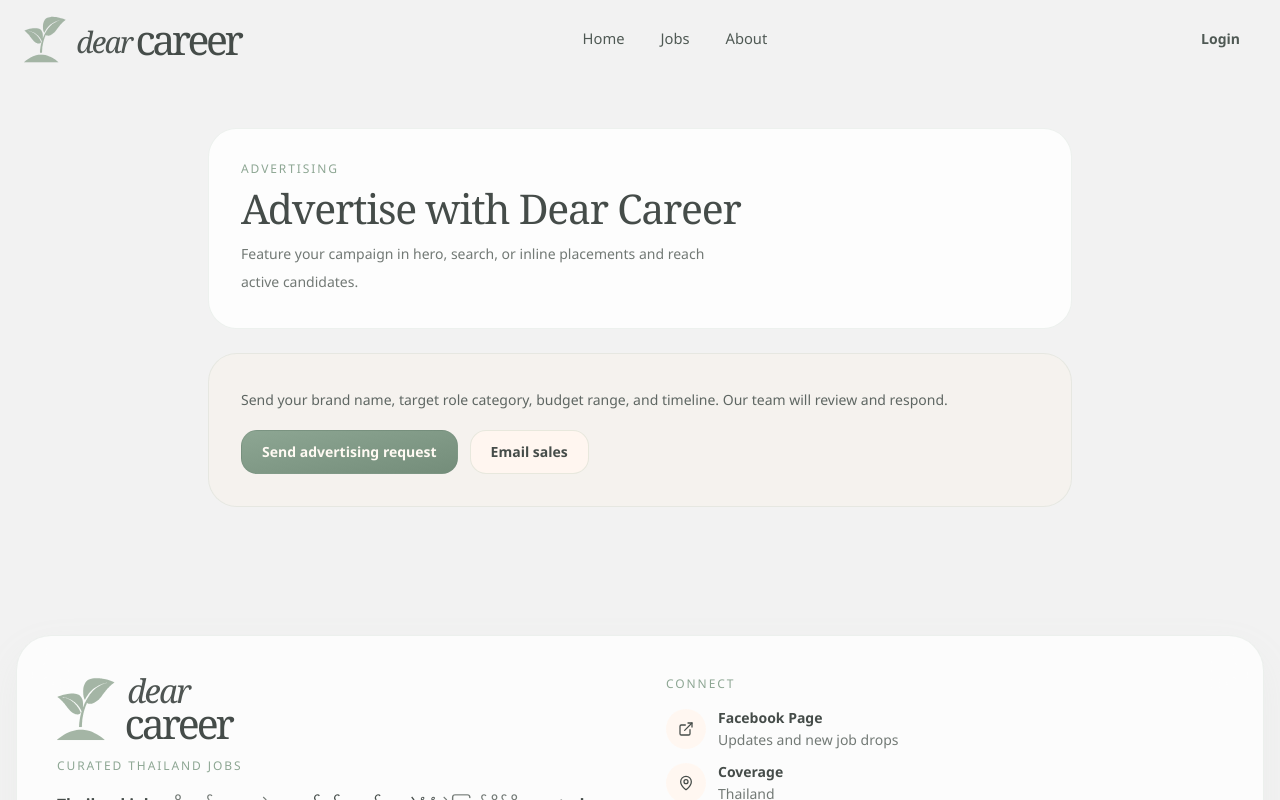
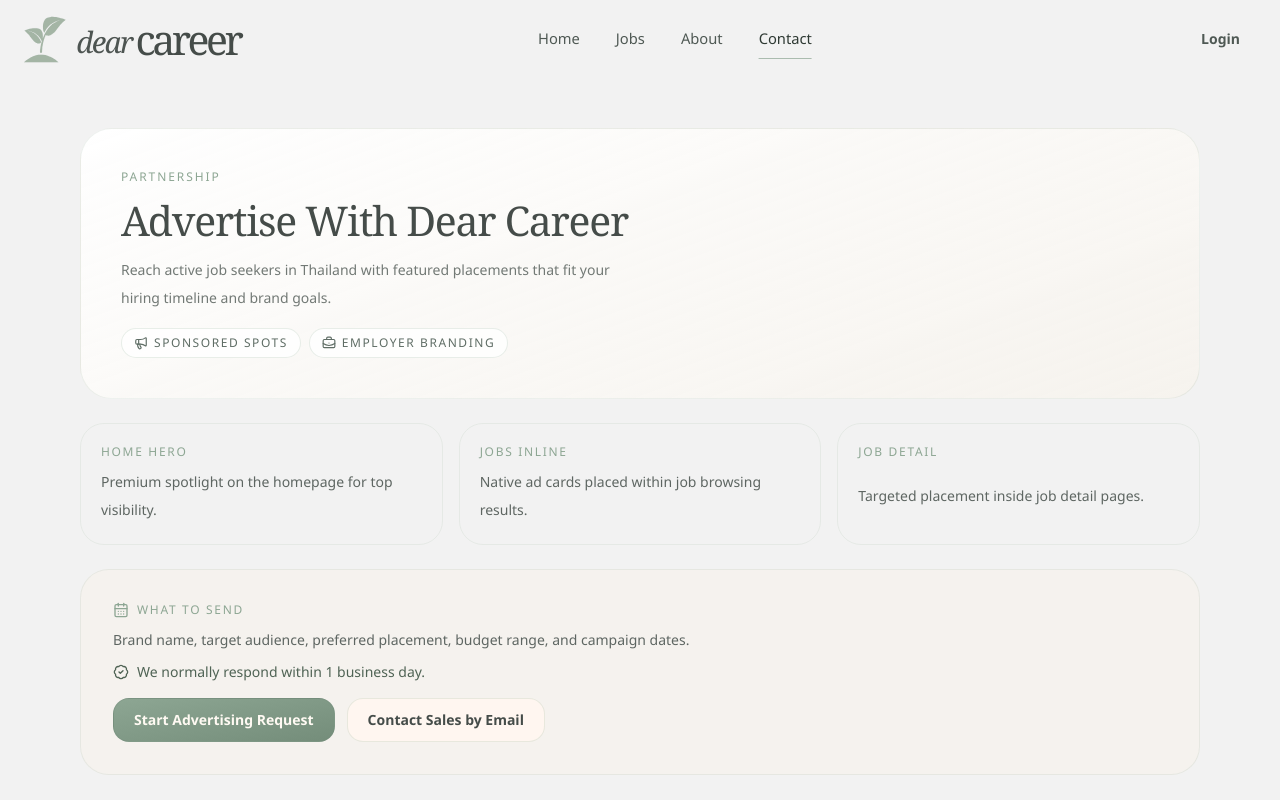
Before and after one commit to thureinphyoecoder/dear-career2, a Next.js app in the folder frontend/: page /contact in a window 1280 px wide. Shown: the top 800 px of the page. Built offline with nearby package versions, Linux system fonts and the light colour scheme; no server answers.

Commit message:
Add contact nav item and polish contact page

```diff
--- a/frontend/app/(public)/contact/page.tsx
+++ b/frontend/app/(public)/contact/page.tsx
@@ -1,5 +1,6 @@
 import type { Metadata } from "next";
 import Link from "next/link";
+import { BadgeCheck, BriefcaseBusiness, CalendarDays, Megaphone } from "lucide-react";
 
 import { buttonVariants } from "@/components/ui/button";
 import { cn } from "@/lib/utils";
@@ -21,30 +22,71 @@
 
 export default function ContactPage() {
   return (
-    <main className="mx-auto grid max-w-4xl gap-6 px-4 pb-20 pt-32">
-      <header className="grid gap-3 rounded-[1.8rem] border border-[rgba(160,183,164,0.18)] bg-[rgba(255,255,255,0.86)] p-6 sm:p-8">
-        <div className="text-xs uppercase tracking-[0.16em] text-[#8da693]">Advertising</div>
+    <main className="mx-auto grid max-w-6xl gap-6 px-4 pb-20 pt-32">
+      <header className="grid gap-4 rounded-[2rem] border border-[rgba(160,183,164,0.18)] bg-[linear-gradient(160deg,rgba(255,255,255,0.94),rgba(247,243,236,0.74))] p-6 sm:p-10">
+        <div className="text-xs uppercase tracking-[0.16em] text-[#8da693]">Partnership</div>
         <h1 className="m-0 font-serif text-[clamp(2rem,3.2vw,3.4rem)] leading-[0.95] tracking-[-0.03em] text-foreground">
-          Advertise with Dear Career
+          Advertise With Dear Career
         </h1>
         <p className="m-0 max-w-[62ch] text-sm leading-7 text-[#727975]">
-          Feature your campaign in hero, search, or inline placements and reach active candidates.
+          Reach active job seekers in Thailand with featured placements that fit your hiring timeline and brand goals.
         </p>
+        <div className="flex flex-wrap gap-2">
+          <span className="inline-flex items-center gap-1.5 rounded-full border border-[rgba(160,183,164,0.24)] bg-white/80 px-3 py-1.5 text-xs uppercase tracking-[0.13em] text-[#5f6d65]">
+            <Megaphone className="h-3.5 w-3.5" />
+            Sponsored spots
+          </span>
+          <span className="inline-flex items-center gap-1.5 rounded-full border border-[rgba(160,183,164,0.24)] bg-white/80 px-3 py-1.5 text-xs uppercase tracking-[0.13em] text-[#5f6d65]">
+            <BriefcaseBusiness className="h-3.5 w-3.5" />
+            Employer branding
+          </span>
+        </div>
       </header>
 
+      <section className="grid gap-4 md:grid-cols-3">
+        <article className="grid gap-2 rounded-[1.5rem] border border-[rgba(160,183,164,0.16)] bg-white/88 p-5">
+          <div className="text-xs uppercase tracking-[0.14em] text-[#8da693]">Home Hero</div>
+          <p className="m-0 text-sm leading-7 text-[#5e6662]">
+            Premium spotlight on the homepage for top visibility.
+          </p>
+        </article>
+        <article className="grid gap-2 rounded-[1.5rem] border border-[rgba(160,183,164,0.16)] bg-white/88 p-5">
+          <div className="text-xs uppercase tracking-[0.14em] text-[#8da693]">Jobs Inline</div>
+          <p className="m-0 text-sm leading-7 text-[#5e6662]">
+            Native ad cards placed within job browsing results.
+          </p>
+        </article>
+        <article className="grid gap-2 rounded-[1.5rem] border border-[rgba(160,183,164,0.16)] bg-white/88 p-5">
+          <div className="text-xs uppercase tracking-[0.14em] text-[#8da693]">Job Detail</div>
+          <p className="m-0 text-sm leading-7 text-[#5e6662]">
+            Targeted placement inside job detail pages.
+          </p>
+        </article>
+      </section>
+
       <section className="grid gap-4 rounded-[1.8rem] border border-[rgba(160,183,164,0.18)] bg-[rgba(247,243,236,0.62)] p-6 sm:p-8">
-        <p className="m-0 text-sm leading-7 text-[#5e6662]">
-          Send your brand name, target role category, budget range, and timeline. Our team will review and respond.
-        </p>
+        <div className="grid gap-2">
+          <div className="inline-flex items-center gap-2 text-xs uppercase tracking-[0.14em] text-[#8da693]">
+            <CalendarDays className="h-4 w-4" />
+            What to send
+          </div>
+          <p className="m-0 text-sm leading-7 text-[#5e6662]">
+            Brand name, target audience, preferred placement, budget range, and campaign dates.
+          </p>
+          <p className="m-0 inline-flex items-center gap-2 text-sm text-[#4f6354]">
+            <BadgeCheck className="h-4 w-4" />
+            We normally respond within 1 business day.
+          </p>
+        </div>
         <div className="flex flex-wrap items-center gap-3">
-          <Link href="/feedback" className={cn(buttonVariants(), "rounded-xl")}>
-            Send advertising request
+          <Link href="/feedback" className={cn(buttonVariants(), "rounded-xl px-5")}>
+            Start Advertising Request
           </Link>
           <a
             href="mailto:hello@dearcareer.cc?subject=Advertising%20Inquiry"
-            className={cn(buttonVariants({ variant: "secondary" }), "rounded-xl")}
+            className={cn(buttonVariants({ variant: "secondary" }), "rounded-xl px-5")}
           >
-            Email sales
+            Contact Sales by Email
           </a>
         </div>
       </section>
--- a/frontend/components/public/PublicNav.tsx
+++ b/frontend/components/public/PublicNav.tsx
@@ -59,6 +59,7 @@
 
   const homeActive = pathname === "/" ? homeSection === "home" : pathname === "/";
   const jobsActive = pathname === "/" ? homeSection === "jobs" : pathname?.startsWith("/jobs");
+  const contactActive = pathname === "/contact";
 
   return (
     <nav className="fixed left-0 right-0 top-0 z-20 bg-transparent px-3 py-3 sm:px-6 sm:py-4">
@@ -97,6 +98,17 @@
             )}
           >
             About
+          </Link>
+          <Link
+            href="/contact"
+            className={cn(
+              linkClass,
+              contactActive
+                ? "text-[#2f3a34] after:w-[62%]"
+                : "text-[#4f5954] hover:text-[#2f3a34]",
+            )}
+          >
+            Contact
           </Link>
         </div>
         <div className="flex items-center justify-end gap-2">
@@ -155,6 +167,15 @@
             About
           </Link>
           <Link
+            href="/contact"
+            className={cn(
+              "rounded-xl px-3 py-2 text-sm font-medium",
+              contactActive ? "bg-[rgba(141,166,147,0.14)] text-[#2f3a34]" : "text-[#4f5954]",
+            )}
+          >
+            Contact
+          </Link>
+          <Link
             href="/admin/login"
             className="mt-1 inline-flex items-center justify-center rounded-xl border border-[rgba(160,183,164,0.24)] bg-[rgba(247,243,236,0.72)] px-3 py-2 text-sm font-medium text-[#2f3a34]"
           >
```
